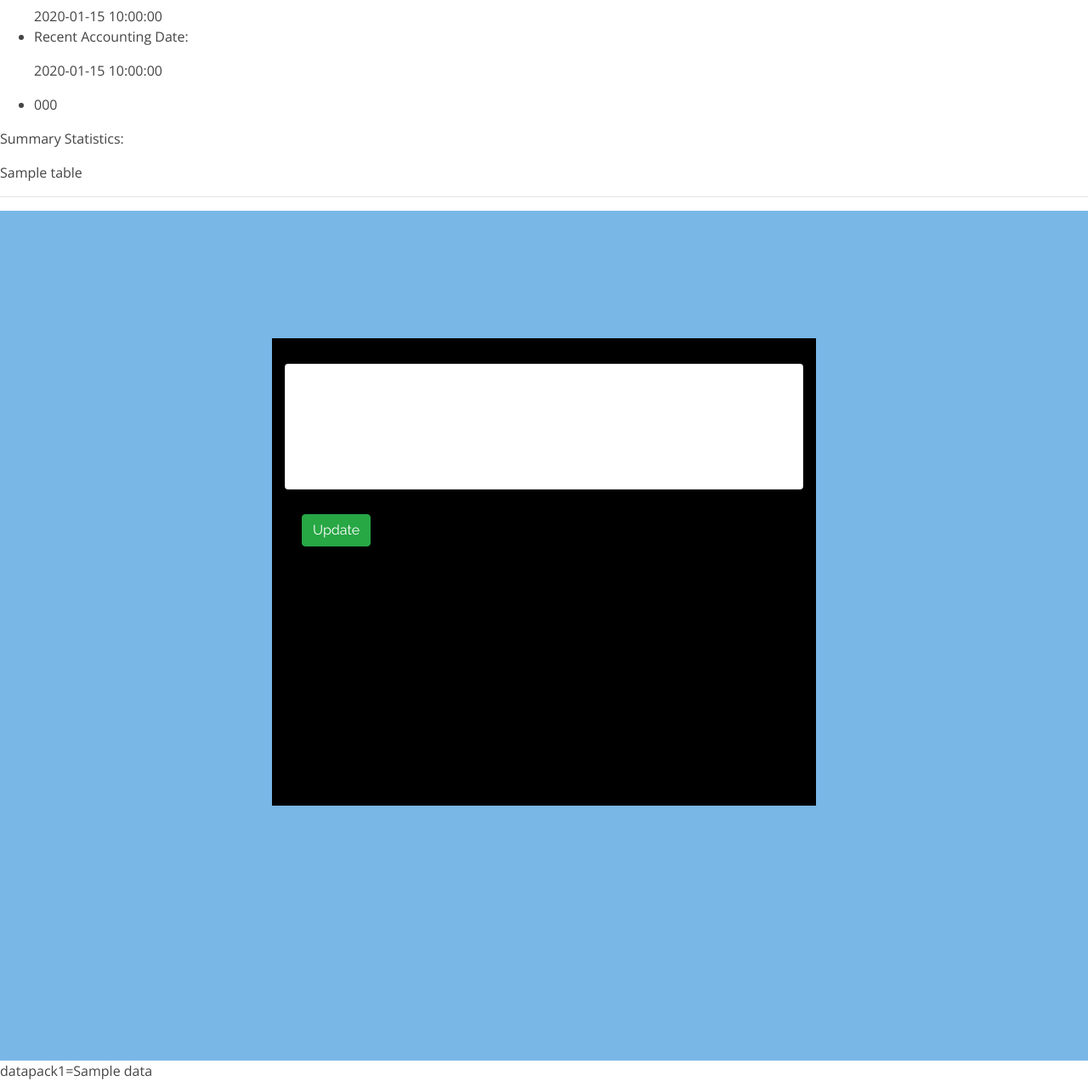
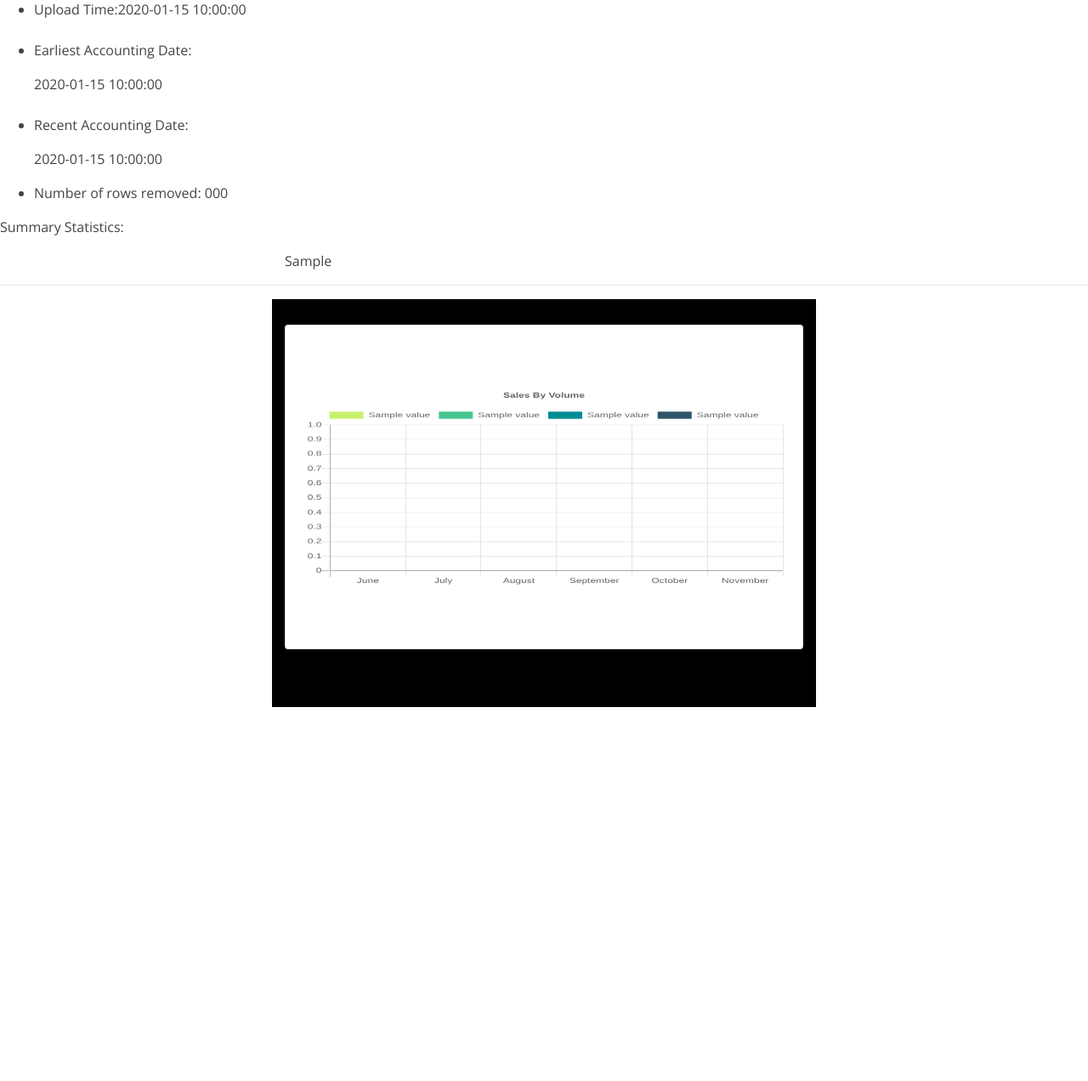
Before and after one commit to anjalitwt009/Flask, a Flask app: template Assignment/Exp_code/templates/report.html in a window 1280 px wide. Shown: the part 81-1353 px from the top of the page at 85% size. After the commit the page ends 913 px from the top, so only its background shows below. Run offline with Flask 2, Linux system fonts and the light colour scheme; the template is opened without the code that fills it: most values are stand-ins (such as "Sample title", 1, 10 or a date in 2020); some libraries are stand-ins or nearby versions.

Commit message:
Update report.html

```diff
--- a/Assignment/Exp_code/templates/report.html
+++ b/Assignment/Exp_code/templates/report.html
@@ -1,81 +1,72 @@
 {% extends "layout.html" %}
 {% block content %}
-padding-top: 5000px;
-    <title>Report</title>
+padding-top: 10000px;
+
+<h1>Report</h1>
 
 
 <ul>
-    <li>{{upload_time}}</li>
-    <li><p>Earliest Accounting Date:</p>{{earliest_date}}</li>
+    <li>Upload Time:{{upload_time}}</li><br>
+    <li><p>Earliest Accounting Date:</p>{{earliest_date}}</li><br>
     <li><p>Recent Accounting Date:</p>{{recent_date}}</li>
 </ul>
 <ul>
-    <li>{{number_of_rows_removed}}</li>
+    <li>Number of rows removed: {{number_of_rows_removed}}</li>
 </ul>
 <p>Summary Statistics:</p>
-    {{table|safe}}
+<div class="col-md-6 offset-md-3">
+    {{ tables.to_html(classes="table table-striped") | safe}}
+</div>
 <hr>
-
 <script src="https://cdn.jsdelivr.net/npm/chart.js@2.8.0"></script>
-<div style="height:1000px;padding-top: 150px;padding-bottom:150;background-color: #79b7e7">
-<div class="col-md-6 offset-md-3" style="height:550px; width:700px;padding-top: 30px;padding-bottom: 50px;background-color:black">
+<div class="col-md-6 offset-md-3" style="height:480px; width:700px;padding-top: 30px;padding-bottom: 20px;background-color:black">
     <div class="card">
         <div class="card-body">
             <canvas id="myChart" width="50px" height="30px" style="height:50px; width:50px;padding-top: 50px;padding-bottom: 50px"></canvas>
         </div>
     </div>
-    <div class="card-body">
-        <h1><button class="btn btn-success" onclick="updatedata()">Update</button></h1>
 </div>
-</div>
-</div>
-datapack1={{data}}
-<!-- script for chart -->
 <script>
-var ctx = document.getElementById('myChart').getContext('2d');
+var ctx = document.getElementById('myChart');
+
 var myChart = new Chart(ctx, {
   type: 'bar',
   data: {
-        labels: ['July', 'August', 'September', 'October', 'November', 'December'],
-        datasets:[
+    labels: ['June','July','August','September','October','November'],
+    datasets: [
       {
-            label: 'Volume',
-            data: dataPack1,
-						backgroundColor: "rgba(55, 160, 225, 0.7)",
-						hoverBackgroundColor: "rgba(55, 160, 225, 0.7)",
-						hoverBorderWidth: 2,
-						hoverBorderColor: 'lightgrey'
+        label: '{{values[0]}}',
+        data: [{{counts1[0]}} ,{{counts2[0]}},{{counts3[0]}},{{counts4[0]}},{{counts5[0]}},{{counts6[0]}}],
+        backgroundColor: "#caf270",
       },
       {
-            label: 'Volume_comp',
-            data: [0,0,0,0,0,0],
-						backgroundColor: "rgba(225, 58, 55, 0.7)",
-						hoverBackgroundColor: "rgba(225, 58, 55, 0.7)",
-						hoverBorderWidth: 2,
-						hoverBorderColor: 'lightgrey'
+        label: '{{values[1]}}',
+        data: [{{counts1[1]}},{{counts2[1]}},{{counts3[1]}},{{counts4[1]}},{{counts5[1]}},{{counts6[1]}}],
+        backgroundColor: "#45c490",
       },
+      {
+        label: '{{values[2]}}',
+        data: [{{counts1[2]}},{{counts2[2]}},{{counts3[2]}},{{counts4[2]}},{{counts5[2]}},{{counts6[2]}}],
+        backgroundColor: "#008d93",
+      },
+        {
+        label: '{{values[3]}}',
+        data: [{{counts1[3]}},{{counts2[3]}},{{counts3[3]}},{{counts4[3]}},{{counts5[3]}},{{counts6[3]}}],
+        backgroundColor: "#2e5468",
+      }
     ]
   },
   options: {
-
-      responsive: false,
-      legend: {
-         position: 'right' // place legend on the right side of chart
+    scales: {
+      xAxes: [{ stacked: true }],
+      yAxes: [{ stacked: true }]
     },
-      scales: {
-         xAxes: [{
-            stacked: true // this should be set to make the bars stacked
-         }],
-         yAxes: [{
-            stacked: true // this also..
-         }]
+      title: {
+            display: true,
+            text: 'Sales By Volume'
         }
-   }
-
   }
 });
 </script>
-</body>
-</html>
 
 {% endblock content %}
```
Lines whose indentation alone changed are shown as unchanged.
